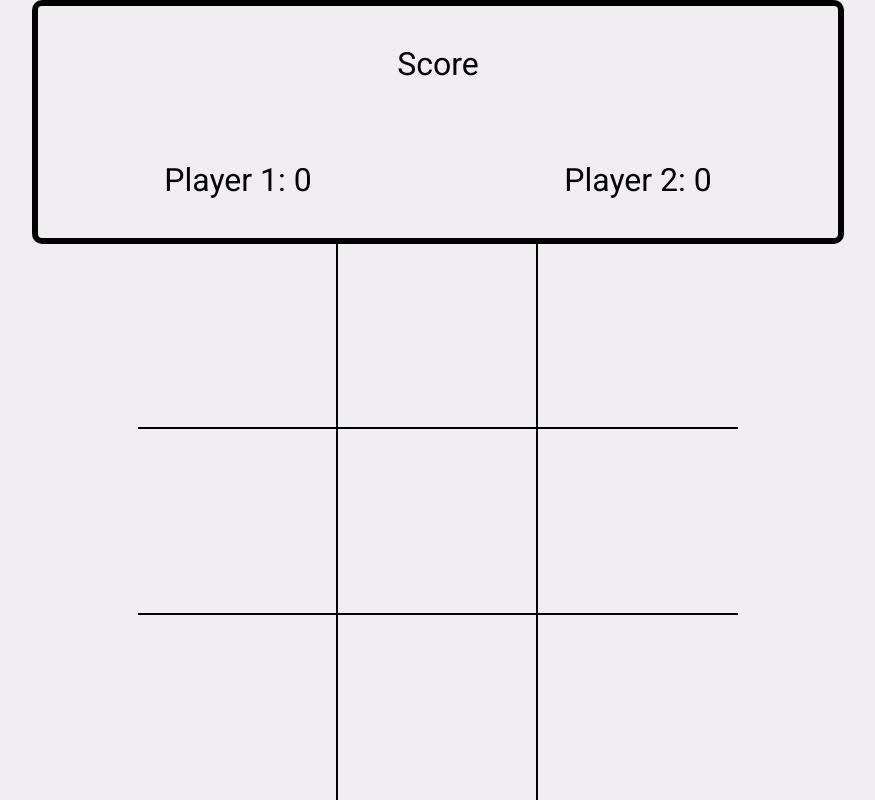
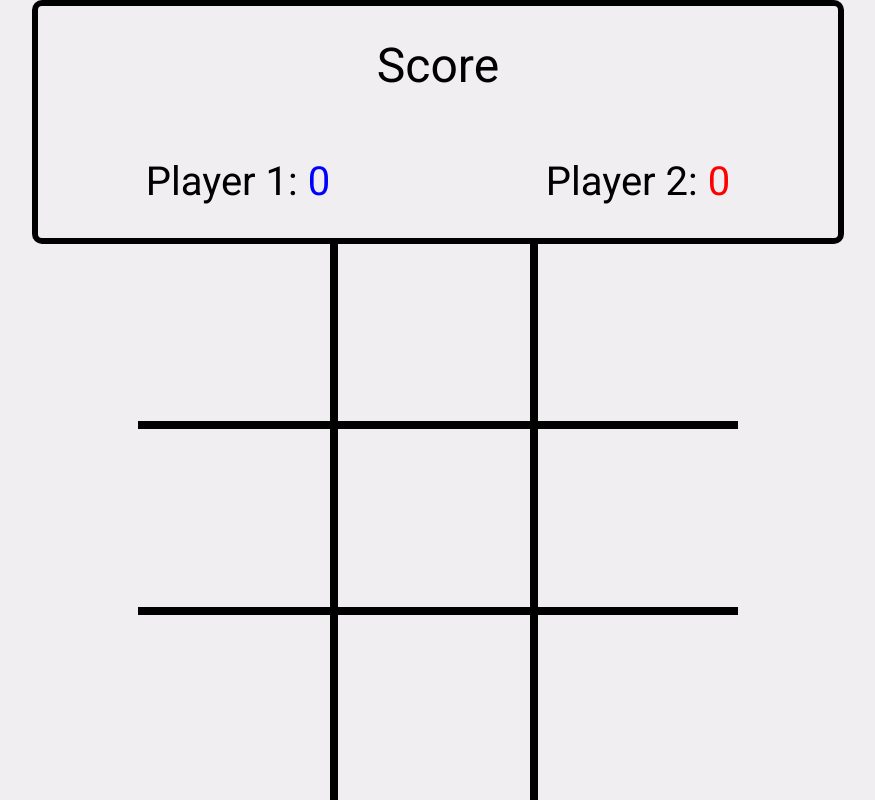
Before and after one commit to bthai2/tic-tac-toe, a website: page index.html in a window 1280 px wide. Shown: the whole page, without its empty margins (202-1077 px from the left). Drawn offline with Linux system fonts and the light colour scheme.

Commit message:
Update game to use a board class

```diff
--- a/index.html
+++ b/index.html
@@ -12,8 +12,8 @@
     <div class="scoreboard">
         <div class="title">Score</div>
         <div class="playerScores">
-            <div class="p1ScoreText">Player 1: 0</div>
-            <div class="p2ScoreText">Player 2: 0</div>
+            <div class="score">Player 1:&nbsp;<div class="p1ScoreText">0</div></div>
+            <div class="score">Player 2:&nbsp;<div class="p2ScoreText">0</div></div>
         </div>
     </div>
     <div class="board"></div>
--- a/script.js
+++ b/script.js
@@ -1,45 +1,76 @@
 /* eslint-disable linebreak-style */
 // const body = document.querySelector('body');
-const board = document.querySelector('.board');
+const boardDisplay = document.querySelector('.board');
+const scoreText1 = document.querySelector('.p1ScoreText');
+const scoreText2 = document.querySelector('.p2ScoreText');
 
-const tiles = [];
+// eslint-disable-next-line require-jsdoc
+class Board {
+  // eslint-disable-next-line require-jsdoc
+  constructor() {
+    this.tiles = [];
+    this._boardThickness = 8;
+    this.initBoard();
+  }
 
+  // eslint-disable-next-line require-jsdoc
+  get board() {
+    return this.tiles;
+  }
+
+  // eslint-disable-next-line require-jsdoc
+  set boardThickness(val) {
+    if (typeof(val) === 'number' && val > 0) {
+      this._boardThickness = val;
+    } else {
+      alert(`Could not set board thickness to ${val}`);
+    }
+  }
+
+  // eslint-disable-next-line require-jsdoc
+  initBoard() {
+    if (this.tiles.length === 0) {
       for (let i = 0; i < 9; i++) {
         const b = document.createElement('button');
         b.classList.add('tile');
-  tiles.push(b);
+        this.tiles.push(b);
       }
+      this.tiles[0].setAttribute('style',
+          `border-bottom: ${this._boardThickness}px solid black;
+            border-right: ${this._boardThickness}px solid black`);
 
-const boardThickness = '2';
+      this.tiles[1].setAttribute('style',
+          `border-bottom: ${this._boardThickness}px solid;
+            border-right: ${this._boardThickness}px solid black`);
 
-tiles[0].setAttribute('style',
-    `border-bottom: ${boardThickness}px solid black;
-    border-right: ${boardThickness}px solid black`);
+      this.tiles[2].setAttribute('style',
+          `border-bottom: ${this._boardThickness}px solid black`);
 
-tiles[1].setAttribute('style',
-    `border-bottom: ${boardThickness}px solid;
-    border-right: ${boardThickness}px solid black`);
+      this.tiles[3].setAttribute('style',
+          `border-bottom: ${this._boardThickness}px solid;
+            border-right: ${this._boardThickness}px solid black`);
 
-tiles[2].setAttribute('style',
-    `border-bottom: ${boardThickness}px solid black`);
+      this.tiles[4].setAttribute('style',
+          `border-bottom: ${this._boardThickness}px solid;
+            border-right: ${this._boardThickness}px solid black`);
 
-tiles[3].setAttribute('style',
-    `border-bottom: ${boardThickness}px solid;
-    border-right: ${boardThickness}px solid black`);
+      this.tiles[5].setAttribute('style',
+          `border-bottom: ${this._boardThickness}px solid black`);
 
-tiles[4].setAttribute('style',
-    `border-bottom: ${boardThickness}px solid;
-    border-right: ${boardThickness}px solid black`);
+      this.tiles[6].setAttribute('style',
+          `border-right: ${this._boardThickness}px solid black`);
 
-tiles[5].setAttribute('style',
-    `border-bottom: ${boardThickness}px solid black`);
+      this.tiles[7].setAttribute('style',
+          `border-right: ${this._boardThickness}px solid black`);
+    }
+  }
+};
 
-tiles[6].setAttribute('style',
-    `border-right: ${boardThickness}px solid black`);
+const p1Score = 0;
+const p2Score = 0;
 
-tiles[7].setAttribute('style',
-    `border-right: ${boardThickness}px solid black`);
+const board = new Board();
 
-for (const b of tiles) {
-  board.appendChild(b);
+for (const b of board.board) {
+  boardDisplay.appendChild(b);
 }
--- a/style.css
+++ b/style.css
@@ -70,6 +70,24 @@ body {
 	flex-direction: column;
 	align-items: center;
 	justify-content: space-around;
+	font-size: 40px;
+}
+
+.score {
+	display: flex;
+}
+
+.p1ScoreText, .x {
+	color: blue;
+}
+
+.p2ScoreText, .o {
+	color: red;
+}
+
+.title {
+	font-size: 48px;
+	font-weight: 500;
 }
 
 .playerScores {
@@ -88,9 +106,11 @@ body {
 	grid-template: repeat(3, 1fr) / repeat(3, 1fr);
 }
 
-.tile {
+.tile, .x, .o {
 	outline: none;
 	border: none;
 	cursor: pointer;
 	background-color: #f0eef1;
+	font-size: 96px;
+	font-weight: 600;
 }
```
Lines whose indentation alone changed are shown as unchanged.
